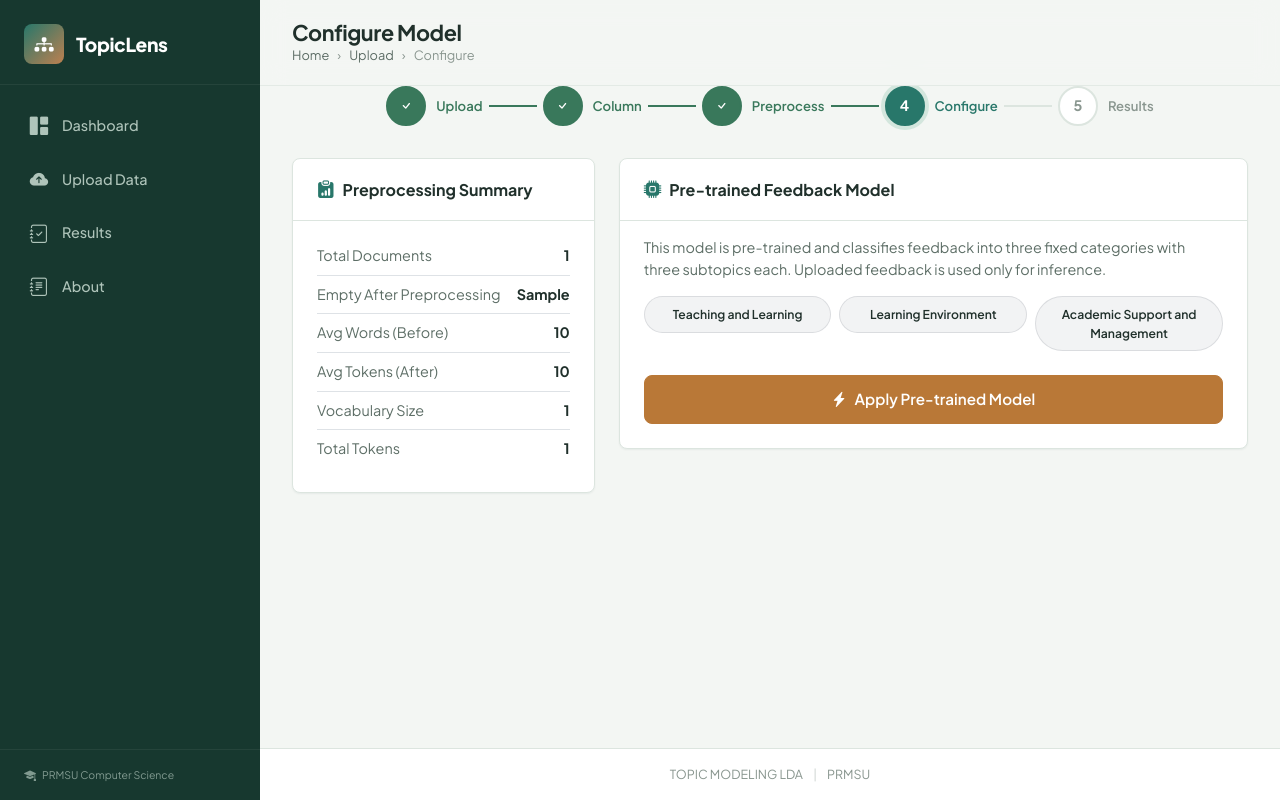
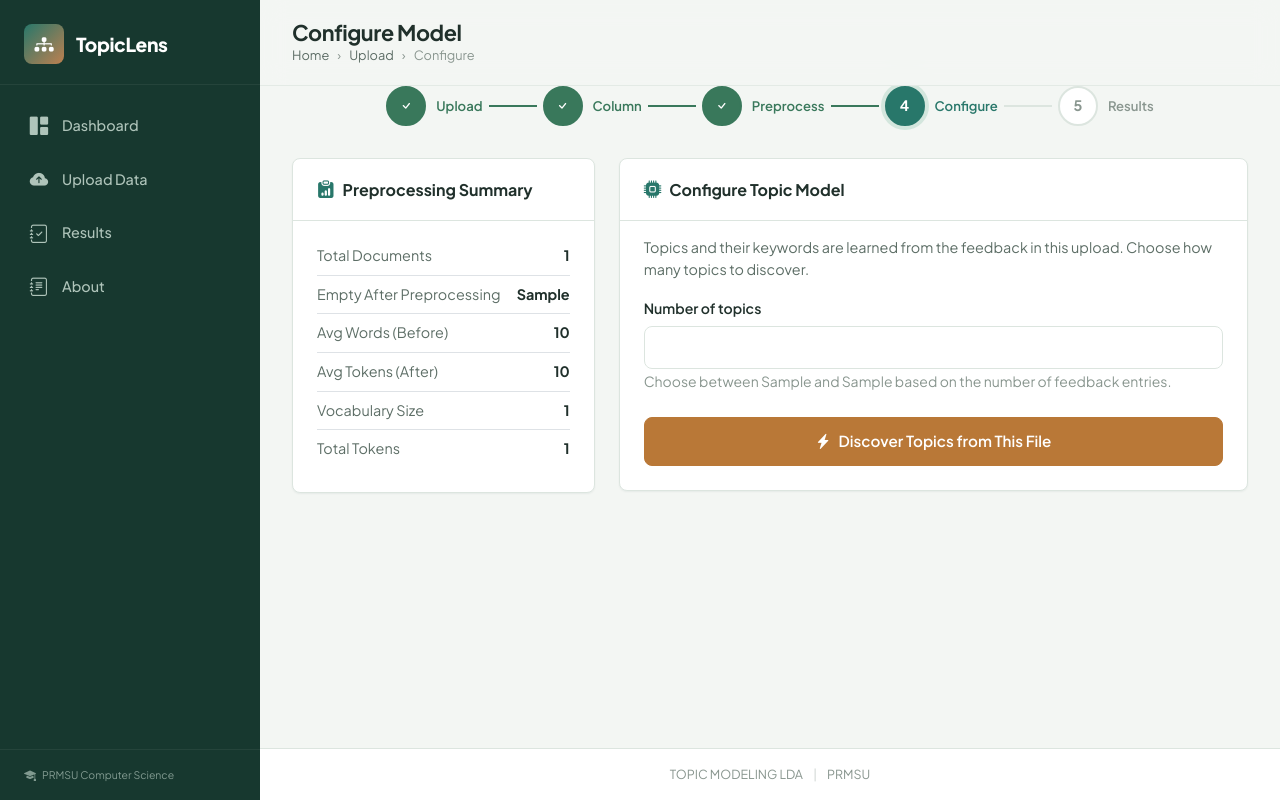
Before and after one commit to James1203-bogart/LDA, a Flask app: template templates/model_config.html in a window 1280 px wide. Run offline with Flask 3, Linux system fonts and the light colour scheme; the template is opened without the code that fills it: most values are stand-ins (such as "Sample title", 1, 10 or a date in 2020).

Commit message:
jamesChanges

```diff
--- a/app.py
+++ b/app.py
@@ -7,6 +7,7 @@ Using Latent Dirichlet Allocation (LDA)
 import os
 import io
 import json
+import hashlib
 import logging
 import re
 import uuid
@@ -27,7 +28,6 @@ from config import (
 )
 from modules.preprocessing import TextPreprocessor
 from modules.topic_modeling import LDATopicModeler
-from modules.pretrained_model import PretrainedFeedbackModel
 from modules.evaluation import ModelEvaluator
 from modules.visualization import (
     generate_topic_bar_chart,
@@ -35,7 +35,7 @@ from modules.visualization import (
     generate_per_topic_coherence_bar
 )
 from modules.sentiment import analyze_sentiments, analyze_rating_constructs
-from modules.pretrained_model import PRETRAINED_CATEGORIES, PRETRAINED_TOPIC_NAMES
+from modules.pretrained_model import PRETRAINED_TOPIC_NAMES
 
 
 def _apply_pretrained_topic_names(analysis):
@@ -125,6 +125,17 @@ def set_analysis(analysis_id, analysis_data):
         logger.warning('Failed to persist analysis %s: %s', analysis_id, e)
 
 
+def discard_analysis(analysis_id):
+    """Remove a newly uploaded analysis when an existing result is reused."""
+    analysis_store.pop(analysis_id, None)
+    try:
+        os.remove(_analysis_path(analysis_id))
+    except FileNotFoundError:
+        pass
+    except OSError as e:
+        logger.warning('Failed to remove duplicate analysis %s: %s', analysis_id, e)
+
+
 def get_completed_analyses():
     analysis_ids = set(analysis_store)
     try:
@@ -161,6 +172,46 @@ def get_completed_analyses():
 
 def get_dataframe_from_analysis(analysis):
     return analysis.get('dataframe')
+
+
+def dataframe_fingerprint(dataframe):
+    """Return a stable fingerprint for the contents and schema of an uploaded dataset."""
+    digest = hashlib.sha256()
+    digest.update(repr(list(dataframe.columns)).encode('utf-8'))
+    digest.update(repr([str(dtype) for dtype in dataframe.dtypes]).encode('utf-8'))
+    digest.update(str(dataframe.shape).encode('ascii'))
+    digest.update(pd.util.hash_pandas_object(dataframe, index=True).values.tobytes())
+    return digest.hexdigest()
+
+
+def find_matching_completed_analysis(analysis, num_topics):
+    """Find a prior result for the same file and analysis settings."""
+    dataframe = get_dataframe_from_analysis(analysis)
+    if dataframe is None:
+        return None
+
+    fingerprint = analysis.get('dataset_fingerprint') or dataframe_fingerprint(dataframe)
+    stopwords = frozenset(analysis.get('extra_stopwords', []))
+
+    for completed in get_completed_analyses():
+        candidate = get_analysis(completed['analysis_id'])
+        if not candidate or candidate.get('filename') != analysis.get('filename'):
+            continue
+        if candidate.get('feedback_column') != analysis.get('feedback_column'):
+            continue
+        if candidate.get('num_topics') != num_topics:
+            continue
+        if frozenset(candidate.get('extra_stopwords', [])) != stopwords:
+            continue
+
+        candidate_fingerprint = candidate.get('dataset_fingerprint')
+        candidate_dataframe = get_dataframe_from_analysis(candidate)
+        if not candidate_fingerprint and candidate_dataframe is not None:
+            candidate_fingerprint = dataframe_fingerprint(candidate_dataframe)
+        if candidate_fingerprint == fingerprint:
+            return completed['analysis_id']
+
+    return None
 
 
 def extract_google_sheet_id(url):
@@ -425,6 +476,7 @@ def upload():
             'dataframe': df,
             'columns': list(df.columns),
             'row_count': len(df),
+            'dataset_fingerprint': dataframe_fingerprint(df),
         }
         set_analysis(analysis_id, analysis_data)
 
@@ -570,92 +622,85 @@ def preprocess(analysis_id):
 
 @app.route('/model-config/<analysis_id>', methods=['GET', 'POST'])
 def model_config(analysis_id):
-    """Apply the bundled classifier and generate supporting topic details."""
+    """Train a topic model using the uploaded feedback."""
     analysis = get_analysis(analysis_id)
     if not analysis or 'processed_texts' not in analysis:
         flash('Please complete preprocessing first.', 'danger')
         return redirect(url_for('upload'))
 
+    processed_texts = analysis['processed_texts']
+    max_topics = min(MAX_TOPICS, len(processed_texts))
+    min_topics = min(MIN_TOPICS, max_topics)
+
     if request.method == 'POST':
         try:
-            classifier = PretrainedFeedbackModel()
-            analysis['pretrained_predictions'] = classifier.classify_documents(
-                analysis.get('filtered_raw', analysis.get('raw_texts', []))
+            num_topics = int(request.form.get('num_topics', DEFAULT_NUM_TOPICS))
+            if not min_topics <= num_topics <= max_topics:
+                raise ValueError(
+                    f'Choose between {min_topics} and {max_topics} topics for this dataset.'
+                )
+
+            matching_analysis_id = find_matching_completed_analysis(analysis, num_topics)
+            if matching_analysis_id:
+                discard_analysis(analysis_id)
+                flash('Existing results found for this same file. Showing the saved results.', 'success')
+                return redirect(url_for('results', analysis_id=matching_analysis_id))
+
+            modeler = LDATopicModeler()
+            modeler.build_corpus(processed_texts, min_df=1, max_df=1.0)
+            analysis['topics'] = modeler.train_model(num_topics=num_topics)
+            analysis['num_topics'] = num_topics
+            analysis['dominant_topics'] = modeler.get_dominant_topics()
+
+            from collections import Counter, defaultdict
+            topic_counts = Counter(
+                item['dominant_topic'] for item in analysis['dominant_topics']
             )
-            analysis['category_summary'] = classifier.summarize(analysis['pretrained_predictions'])
-
-            predefined_topics = classifier.build_predefined_topics()
-            analysis['topics'] = predefined_topics
-            analysis['num_topics'] = len(predefined_topics)
-
-            category_order = list(PRETRAINED_CATEGORIES.keys())
-            category_counts = {category: 0 for category in category_order}
-            for prediction in analysis['pretrained_predictions']:
-                category = prediction.get('category')
-                if category in category_counts:
-                    category_counts[category] += 1
-
             analysis['distribution'] = [
                 {
-                    'topic_id': idx,
-                    'document_count': category_counts.get(category, 0),
+                    'topic_id': topic_id,
+                    'document_count': topic_counts.get(topic_id, 0),
                     'percentage': round(
-                        category_counts.get(category, 0) / max(len(analysis['pretrained_predictions']), 1) * 100,
+                        topic_counts.get(topic_id, 0) / max(len(processed_texts), 1) * 100,
                         2,
                     ),
                 }
-                for idx, category in enumerate(category_order, start=1)
+                for topic_id in range(num_topics)
             ]
-            analysis['dominant_topics'] = [
-                {
-                    'document_index': idx,
-                    'dominant_topic': category_order.index(pred['category']) + 1,
-                    'probability': pred['confidence'],
-                    'topic': category_order.index(pred['category']) + 1,
-                }
-                for idx, pred in enumerate(analysis['pretrained_predictions'])
-            ]
-            analysis['predefined_results'] = True
-            analysis['evaluation'] = {
-                'coherence_c_v': 'N/A',
-                'coherence_u_mass': 'N/A',
-                'perplexity': 'N/A',
-                'interpretation': [
-                    'This feedback model uses a predefined student-feedback taxonomy instead of a data-driven LDA model.',
-                    'The system groups responses into 3 main categories and their subtopics for management review. '
-                    'Rating-based sentiment is computed separately from the numeric feedback items.'
-                ],
+
+            evaluator = ModelEvaluator(
+                modeler.model,
+                modeler.dtm,
+                modeler.feature_names,
+                processed_texts,
+            )
+            analysis['evaluation'] = evaluator.full_evaluation()
+
+            topic_sentiments = defaultdict(list)
+            for item in analysis['dominant_topics']:
+                index = item['document_index']
+                if index < len(analysis.get('sentiments', [])):
+                    score = analysis['sentiments'][index]
+                    if score is not None:
+                        topic_sentiments[item['dominant_topic']].append(
+                            score.get('compound', 0.0)
+                        )
+            analysis['per_topic_sentiment'] = {
+                topic_id: round(sum(scores) / len(scores), 4)
+                for topic_id, scores in topic_sentiments.items()
             }
-
-            try:
-                if analysis.get('sentiments'):
-                    from collections import defaultdict
-                    topic_sents = defaultdict(list)
-                    for idx, pred in enumerate(analysis['pretrained_predictions']):
-                        if idx >= len(analysis['sentiments']):
-                            continue
-                        score = analysis['sentiments'][idx]
-                        if score is None:
-                            continue
-                        category_idx = category_order.index(pred['category']) + 1
-                        topic_sents[category_idx].append(score.get('compound', 0.0))
-                    analysis['per_topic_sentiment'] = {
-                        topic_id: round(sum(values) / len(values), 4) if values else None
-                        for topic_id, values in topic_sents.items()
-                    }
-            except Exception as e:
-                logger.warning('Failed to compute per-topic sentiment: %s', e)
-
+            analysis.pop('predefined_results', None)
+            analysis.pop('category_summary', None)
+            analysis.pop('pretrained_predictions', None)
             set_analysis(analysis_id, analysis)
-            flash('Pre-defined student feedback taxonomy applied with 3 categories and subtopics.', 'success')
+            flash(f'Topic model trained on your feedback with {num_topics} topics.', 'success')
             return redirect(url_for('results', analysis_id=analysis_id))
 
         except ValueError as e:
-            logger.error('Invalid input in model config: %s', e)
-            flash(f'Invalid input: {str(e)}', 'danger')
+            flash(f'Invalid model configuration: {str(e)}', 'danger')
             return redirect(request.url)
         except Exception as e:
-            logger.error('Error training LDA model: %s', e)
+            logger.exception('Error training LDA model: %s', e)
             flash(f'Error training model: {str(e)}. Please try again with different settings.', 'danger')
             return redirect(request.url)
 
@@ -673,9 +718,9 @@ def model_config(analysis_id):
         analysis_id=analysis_id,
         stats=stats,
         preview=analysis.get('preprocess_preview', []),
-        default_topics=3,
-        min_topics=3,
-        max_topics=3,
+        default_topics=min(DEFAULT_NUM_TOPICS, max_topics),
+        min_topics=min_topics,
+        max_topics=max_topics,
     )
 
 
@@ -731,6 +776,9 @@ def results(analysis_id):
         idx = d.get('document_index')
         if idx is None:
             idx = d.get('index')
+        topic_id = d.get('dominant_topic')
+        if topic_id is None:
+            topic_id = d.get('topic')
         sentiment_val = None
         try:
             if idx is not None and idx < len(sentiments) and sentiments[idx]:
@@ -746,7 +794,7 @@ def results(analysis_id):
         doc_topic_preview.append({
             'index': idx,
             'text': preview_text,
-            'topic': d.get('dominant_topic') or d.get('topic'),
+            'topic': topic_id,
             'probability': d.get('probability'),
             'sentiment': sentiment_val,
         })
--- a/templates/model_config.html
+++ b/templates/model_config.html
@@ -84,20 +84,23 @@
     <div class="col-lg-8" data-aos="fade-up" data-aos-delay="50">
         <div class="glass-card">
             <div class="glass-card-header">
-                <h3 class="glass-card-title"><i class="bi bi-cpu-fill"></i> Pre-trained Feedback Model <span class="visually-hidden">LDA Model Configuration</span></h3>
+                <h3 class="glass-card-title"><i class="bi bi-cpu-fill"></i> Configure Topic Model <span class="visually-hidden">LDA Model Configuration</span></h3>
             </div>
             <div class="glass-card-body">
                 <form method="POST" id="modelForm">
                     <p style="color:var(--c-text-secondary);font-size:.9rem" class="mb-3">
-                        This model is pre-trained and classifies feedback into three fixed categories with three subtopics each. Uploaded feedback is used only for inference.
+                        Topics and their keywords are learned from the feedback in this upload. Choose how many topics to discover.
                     </p>
-                    <div class="row g-2 mb-4">
-                        <div class="col-md-4"><span class="badge-light model-category-badge d-block p-2">Teaching and Learning</span></div>
-                        <div class="col-md-4"><span class="badge-light model-category-badge d-block p-2">Learning Environment</span></div>
-                        <div class="col-md-4"><span class="badge-light model-category-badge d-block p-2">Academic Support and Management</span></div>
+                    <div class="mb-4">
+                        <label for="num_topics" class="form-label">Number of topics</label>
+                        <input type="number" class="form-control" id="num_topics" name="num_topics"
+                               min="{{ min_topics }}" max="{{ max_topics }}" value="{{ default_topics }}" required>
+                        <small style="color:var(--c-text-muted)">
+                            Choose between {{ min_topics }} and {{ max_topics }} based on the number of feedback entries.
+                        </small>
                     </div>
                     <button type="submit" class="btn btn-warning btn-lg w-100" id="trainBtn">
-                        <i class="bi bi-lightning-charge-fill me-2"></i>Apply Pre-trained Model
+                        <i class="bi bi-lightning-charge-fill me-2"></i>Discover Topics from This File
                     </button>
                 </form>
             </div>
@@ -112,7 +115,7 @@
         const btns = this.querySelectorAll('button[type="submit"]');
         btns.forEach(b => b.disabled = true);
         const btn = document.getElementById('trainBtn');
-        btn.innerHTML = '<span class="spinner-border spinner-border-sm me-2"></span>Applying pre-trained model\u2026';
+        btn.innerHTML = '<span class="spinner-border spinner-border-sm me-2"></span>Discovering topics\u2026';
     });
 </script>
 {% endblock %}
--- a/templates/results.html
+++ b/templates/results.html
@@ -76,7 +76,7 @@
 </div>
 {% endif %}
 
-<!-- Pre-trained categories -->
+{% if category_summary %}
 <div class="glass-card mb-4" data-aos="fade-up" data-aos-delay="110">
     <div class="glass-card-header">
         <h3 class="glass-card-title"><i class="bi bi-diagram-3-fill"></i> Pre-trained Categories</h3>
@@ -99,6 +99,7 @@
         </div>
     </div>
 </div>
+{% endif %}
 
 <!-- Tabs -->
 <ul class="nav nav-tabs mb-4" role="tablist" data-aos="fade-up" data-aos-delay="120">
```
Also changed, not shown: tests/test_model_config.py (+109 -7 lines).
